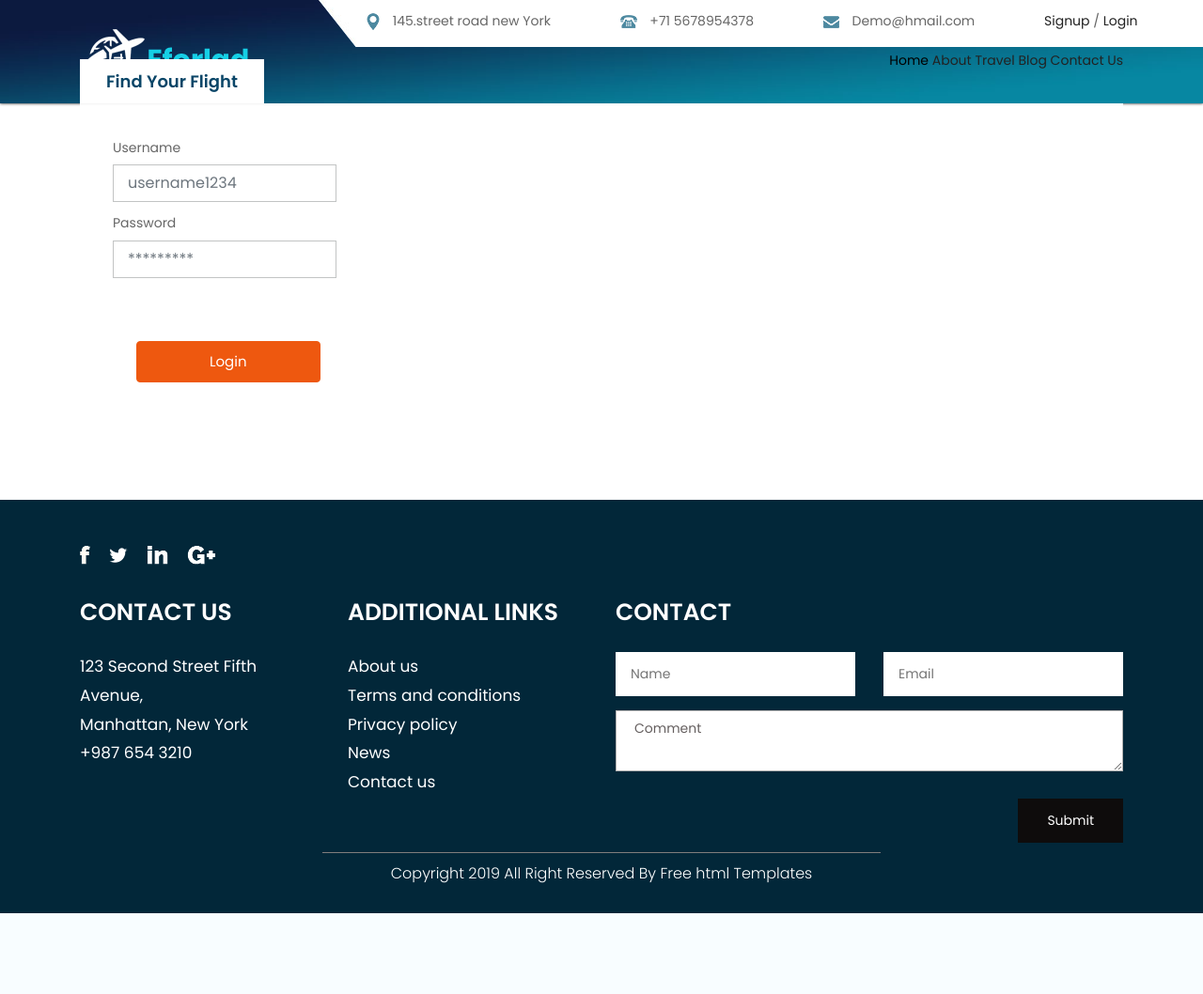
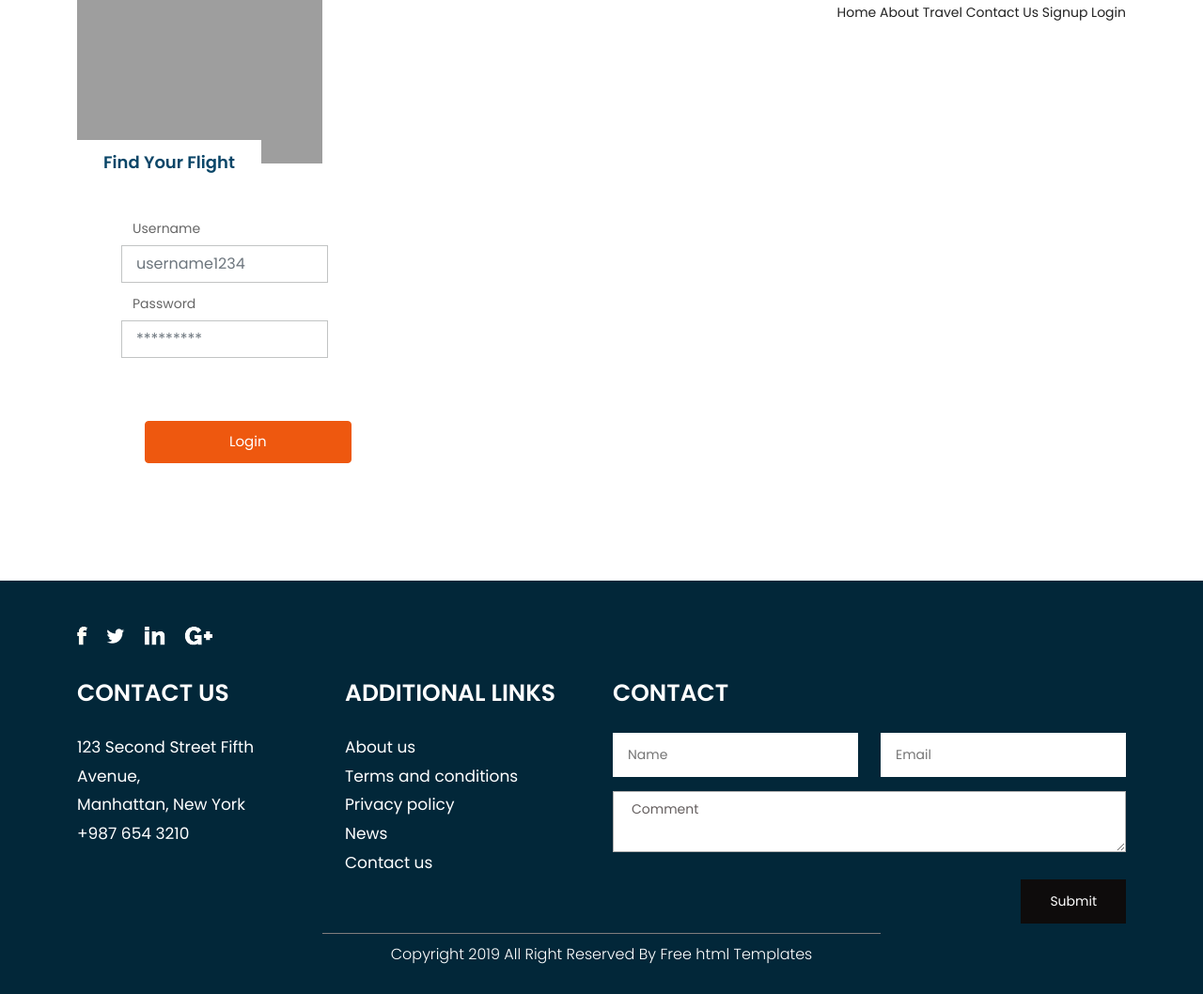
Before and after one commit to mhmd-msaleh/Airline-project, a PHP site: page /login.php in a window 1280 px wide. Shown: the whole page at 94% size. Before the commit the page ends 972 px from the top, so only its background shows below. Run offline with PHP 8.4, Linux system fonts and the light colour scheme; some libraries are stand-ins or nearby versions; grey boxes are pictures that could not be loaded.

Commit message:
Update header.php

```diff
--- a/include/header.php
+++ b/include/header.php
@@ -1,69 +1,31 @@
 <!DOCTYPE html>
 <html lang="en">
+
 <head>
-      <!-- basic -->
+
     <meta charset="utf-8">
     <meta http-equiv="X-UA-Compatible" content="IE=edge">
-      <!-- mobile metas -->
+
     <meta name="viewport" content="width=device-width, initial-scale=1">
     <meta name="viewport" content="initial-scale=1, maximum-scale=1">
-      <!-- site metas -->
-      <title>Eforlad travel</title>
-      <meta name="keywords" content="">
-      <meta name="description" content="">
-      <meta name="author" content="">
-      <!-- bootstrap css -->
-      <link rel="stylesheet" href="css/bootstrap.min.css">
-      <!-- style css -->
+    <title>Airline Project</title>
 
-      <!-- Responsive-->
-      <link rel="stylesheet" href="css/responsive.css">
-      <!-- fevicon -->
-      <link rel="icon" href="images/fevicon.png" type="image/gif" />
-      <!-- Scrollbar Custom CSS -->
-      <link rel="stylesheet" href="css/jquery.mCustomScrollbar.min.css">
-      <!-- Tweaks for older IEs-->
-      <!-- owl stylesheets -->
-      <link rel="stylesheet" href="css/owl.carousel.min.css">
-      <link rel="stylesheet" href="css/owl.theme.default.min.css">
-      <!--[if lt IE 9]>
-      <script src="https://oss.maxcdn.com/html5shiv/3.7.3/html5shiv.min.js"></script>
-      <script src="https://oss.maxcdn.com/respond/1.4.2/respond.min.js"></script><![endif]-->
-      <link rel="stylesheet" href="css/style.css">
+    <link href="https://cdn.jsdelivr.net/npm/bootstrap@5.1.3/dist/css/bootstrap.min.css" rel="stylesheet" integrity="sha384-1BmE4kWBq78iYhFldvKuhfTAU6auU8tT94WrHftjDbrCEXSU1oBoqyl2QvZ6jIW3" crossorigin="anonymous">
+    <link rel="stylesheet" href="style.css">
 </head>
-   <!-- body -->
+
+
 <body class="main-layout">
-      <!-- loader  -->
-      <div class="loader_bg">
-         <div class="loader"><img src="images/loading.gif" alt="#" /></div>
-      </div>
-      <!-- end loader -->
-      <!-- header -->
+
+
     <header>
-         <!-- header inner -->
-         <div class="header">
-            <div class="header_white_section">
-               <div class="container-fluid">
-                  <div class="row">
-                     <div class="col-md-12">
-                        <div class="header_information">
-                           <ul>
-                              <li><img src="images/1.png" alt="#"/> 145.street road new York</li>
-                              <li><img src="images/2.png" alt="#"/> +71  5678954378</li>
-                              <li><img src="images/3.png" alt="#"/> Demo@hmail.com</li>
-                              <li><a href="signup.php">Signup</a> / <a href="login.php">Login</a></li>
-                           </ul>
-                        </div>
-                     </div>
-                  </div>
-               </div>
-            </div>
+
             <div class="container">
                 <div class="row">
                     <div class="col-xl-3 col-lg-3 col-md-3 col-sm-3 col logo_section">
                         <div class="full">
                             <div class="center-desk">
-                           <div class="logo"> <a href="index.php"><img src="images/logo.png" alt="#"></a> </div>
+                                <div class="logo"> <a href="index.php"><img src="images/logo.jpg" alt="#" class="logom"></a> </div>
                             </div>
                         </div>
                     </div>
@@ -72,11 +34,12 @@
                             <div class="limit-box">
                                 <nav class="main-menu">
                                     <ul class="menu-area-main">
-                                 <li class="active"> <a href="#">Home</a> </li>
+                                        <li> <a href="index.php">Home</a> </li>
                                         <li> <a href="#about">About</a> </li>
                                         <li><a href="#travel">Travel</a></li>
-                                 <li><a href="#blog">Blog</a></li>
                                         <li><a href="#contact">Contact Us</a></li>
+                                        <li><a href="signup.php">Signup</a> </li>
+                                        <li><a href="login.php">Login</a></li>
                                     </ul>
                                 </nav>
                             </div>
@@ -87,4 +50,3 @@
         </div>
         <!-- end header inner -->
     </header>
-      <!-- end header -->
```
Lines whose indentation alone changed are shown as unchanged.
